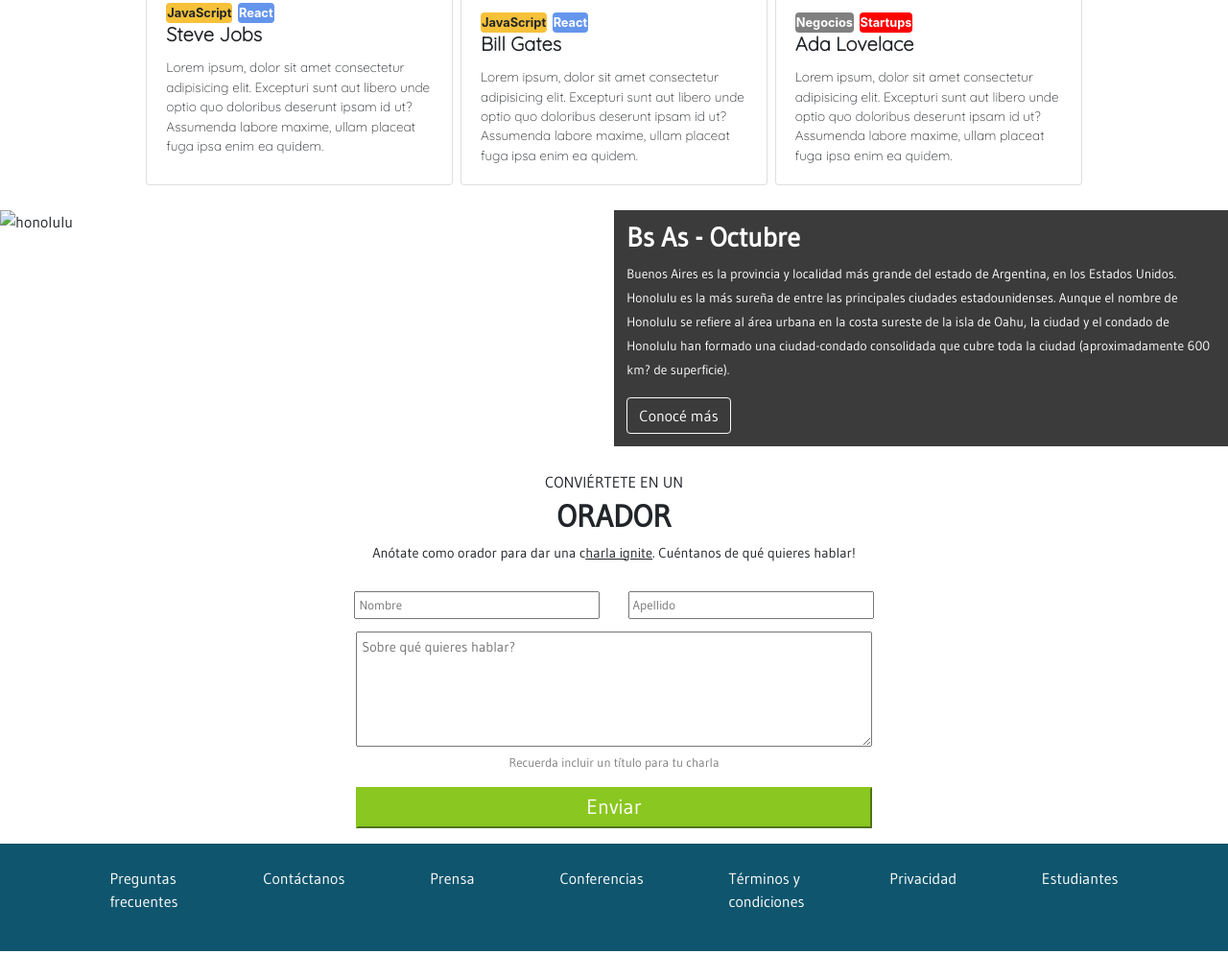
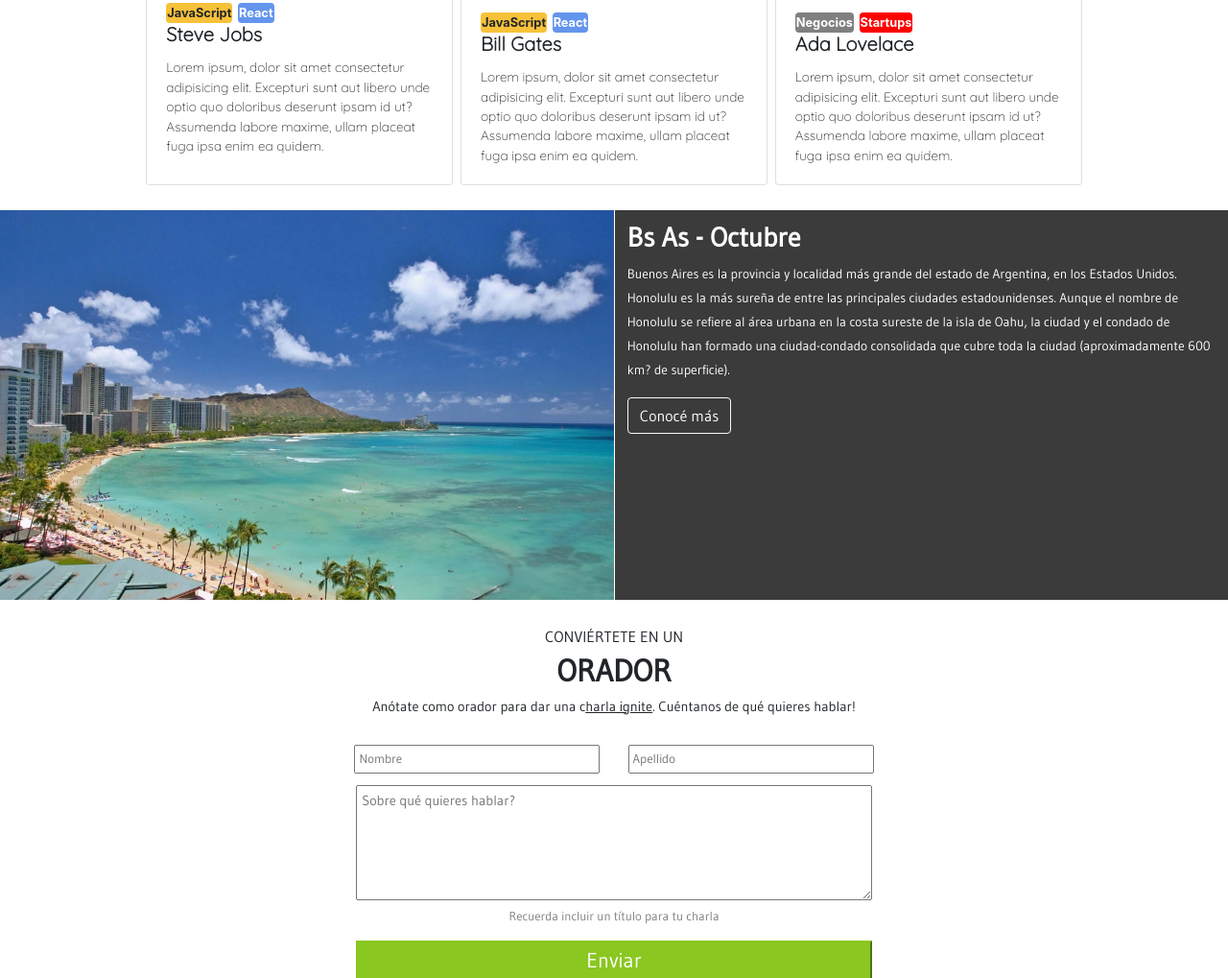
Before and after one commit to CamiBusico/Camila_PHP, a plain HTML site: page index.html in a window 1280 px wide. Shown: the part 1530-2549 px from the top of the page at 96% size. Before the commit the page ends 2522 px from the top, so only its background shows below. Drawn offline with nearby package versions, Linux system fonts and the light colour scheme.

Commit message:
commit 5 error imagen

```diff
--- a/index.html
+++ b/index.html
@@ -116,7 +116,7 @@
     <!-- honolulu  -->
         <section class="honolulu">
 
-          <img src="honolulu.jpg" alt="honolulu" class="imagen_honolulu">
+          <img src="images/honolulu.jpg" alt="honolulu" class="imagen_honolulu">
 
           <div class="texto_honolulu">
             <h3 class="titulo_honolulu">Bs As - Octubre</h3>
```
